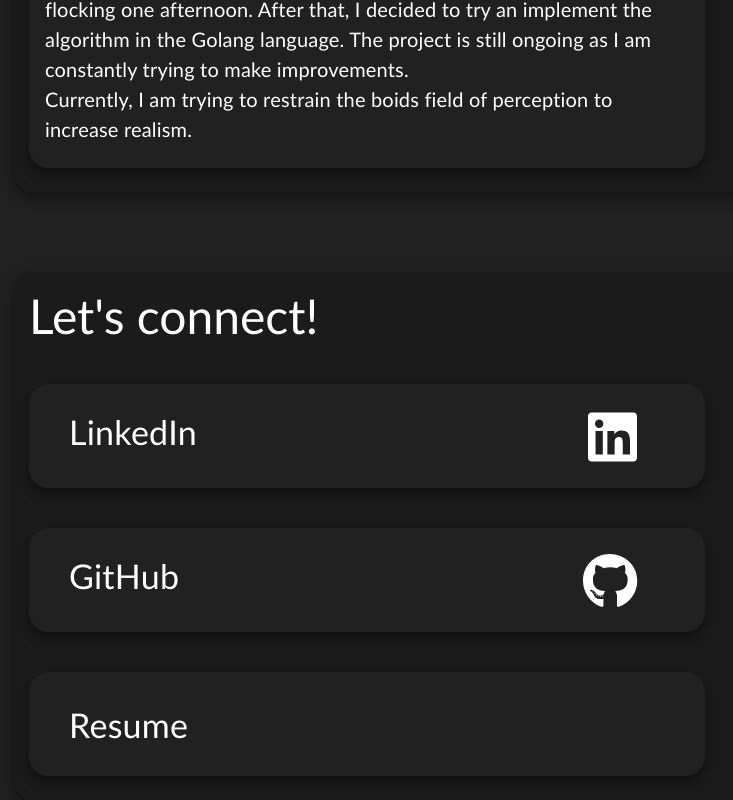
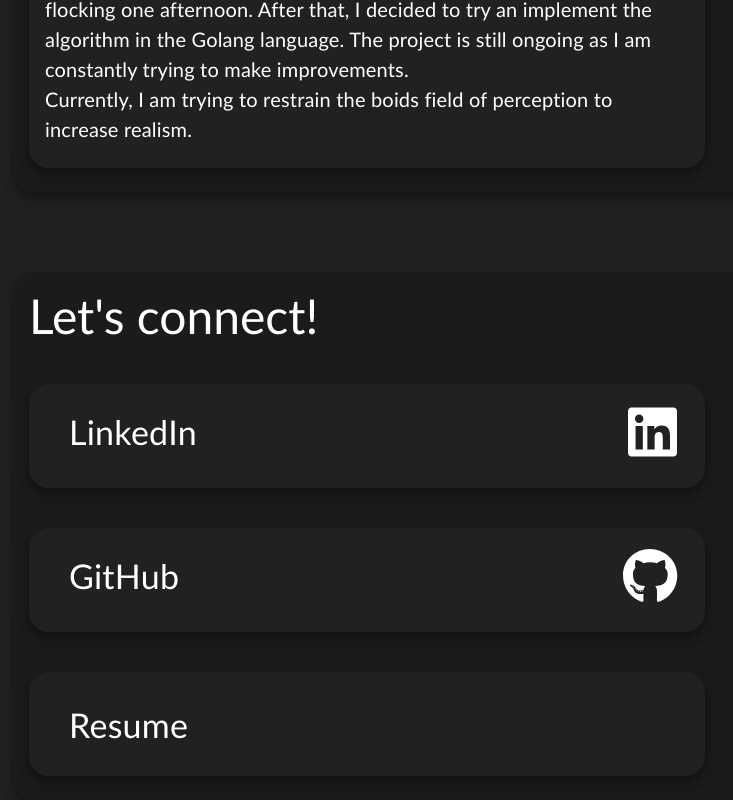
Before and after one commit to strobosco/personal-website, a Next.js app: page / in a window 1280 px wide. Shown: the part 1806-2606 px from the top of the page, without its empty margins (171-904 px from the left). Built offline with nearby package versions, Linux system fonts and the light colour scheme.

Commit message:
Fixed buttons

```diff
--- a/components/Footer.tsx
+++ b/components/Footer.tsx
@@ -47,7 +47,6 @@ const Footer: NextPage = () => {
                   >
                     LinkedIn
                   </Typography>
-                  <Box sx={{ position: "absolute", right: 0, mr: -5 }}>
                   <IconButton
                     href="https://linkedin.com/in/niccolonobili"
                     target="_blank"
@@ -56,14 +55,10 @@ const Footer: NextPage = () => {
                     edge="start"
                     color="inherit"
                     aria-label="menu"
-                      sx={{ mr: 10 }}
+                    sx={{ position: "absolute", right: 0 }}
                   >
-                      <FontAwesomeIcon
-                        icon={faLinkedin}
-                        size="2x"
-                      ></FontAwesomeIcon>
+                    <FontAwesomeIcon icon={faLinkedin} size="2x" />
                   </IconButton>
-                  </Box>
                 </Toolbar>
               </CardContent>
             </Card>
@@ -79,7 +74,6 @@ const Footer: NextPage = () => {
                   >
                     GitHub
                   </Typography>
-                  <Box sx={{ position: "absolute", right: 0, mr: -5 }}>
                   <IconButton
                     href="https://github.com/strobosco"
                     target="_blank"
@@ -88,14 +82,13 @@ const Footer: NextPage = () => {
                     edge="start"
                     color="inherit"
                     aria-label="menu"
-                      sx={{ mr: 10 }}
+                    sx={{ position: "absolute", right: 0 }}
                   >
                     <FontAwesomeIcon
                       icon={faGithub}
                       size="2x"
                     ></FontAwesomeIcon>
                   </IconButton>
-                  </Box>
                 </Toolbar>
               </CardContent>
             </Card>
```
Lines whose indentation alone changed are shown as unchanged.
